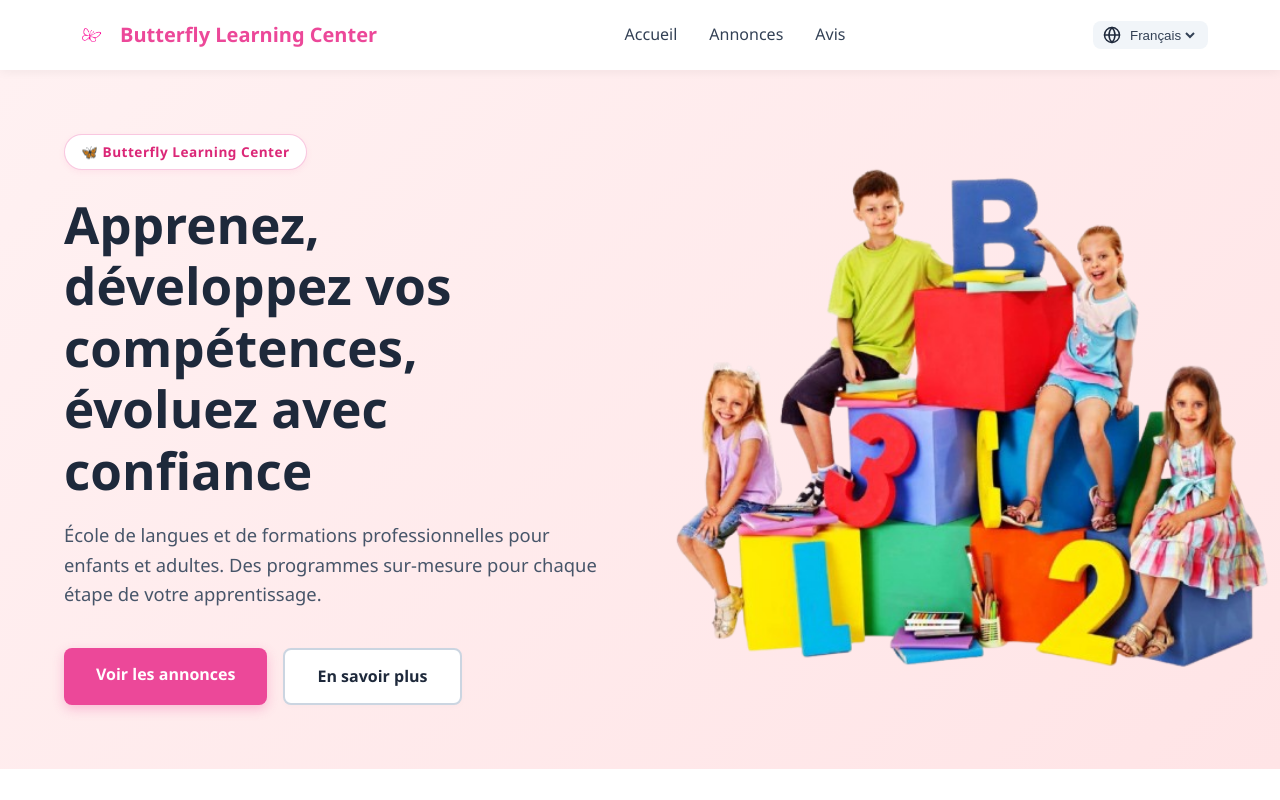
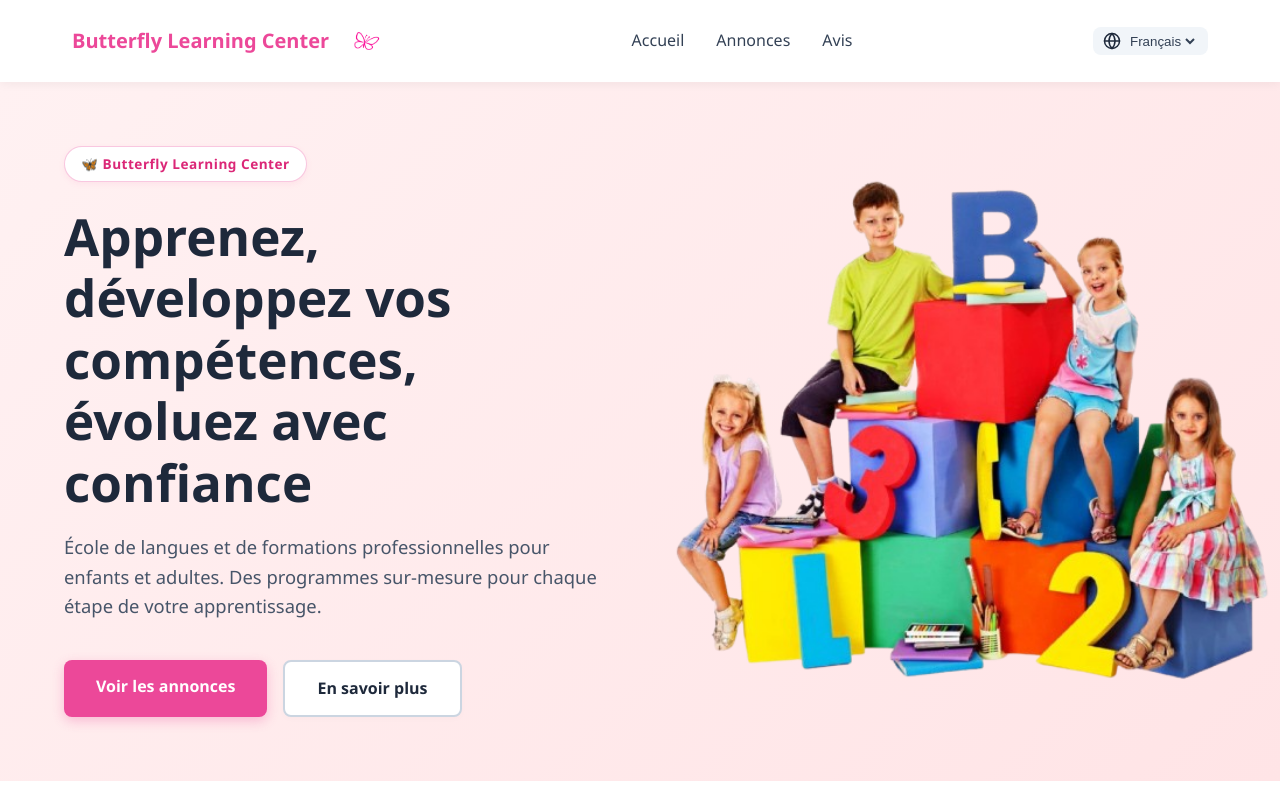
Before and after one commit to KH-HOCINE/butterfly-learning-center, a React app in the folder client/: page / in a window 1280 px wide. Shown: the top 800 px of the page. Built offline with nearby package versions, Linux system fonts and the light colour scheme; no server answers; the HTML template or start-up script is replaced by a standard one.

Commit message:
icone du logo dans le header

```diff
--- a/client/src/components/Header.jsx
+++ b/client/src/components/Header.jsx
@@ -37,18 +37,18 @@ const Header = () => {
   return (
     <header className="header">
       <div className="header-container">
-        {/* Logo */}
+        {/* Logo et Texte inversés (texte à gauche, image plus grande à droite) */}
         <div
           className="logo-container"
           onClick={(e) => handleNavClick(e, 'home')}
-          style={{ cursor: 'pointer', display: 'flex', alignItems: 'center', gap: '10px' }}
+          style={{ cursor: 'pointer', display: 'flex', alignItems: 'center', gap: '12px' }}
         >
+          <span className="logo-text">Butterfly Learning Center</span>
           <img
             src={logoImage}
             alt="Logo Butterfly"
-            style={{ width: '38px', height: '38px', objectFit: 'contain' }}
+            style={{ width: '50px', height: '50px', objectFit: 'contain' }}
           />
-          <span className="logo-text">Butterfly Learning Center</span>
         </div>
 
         {/* Navigation Desktop */}
```
